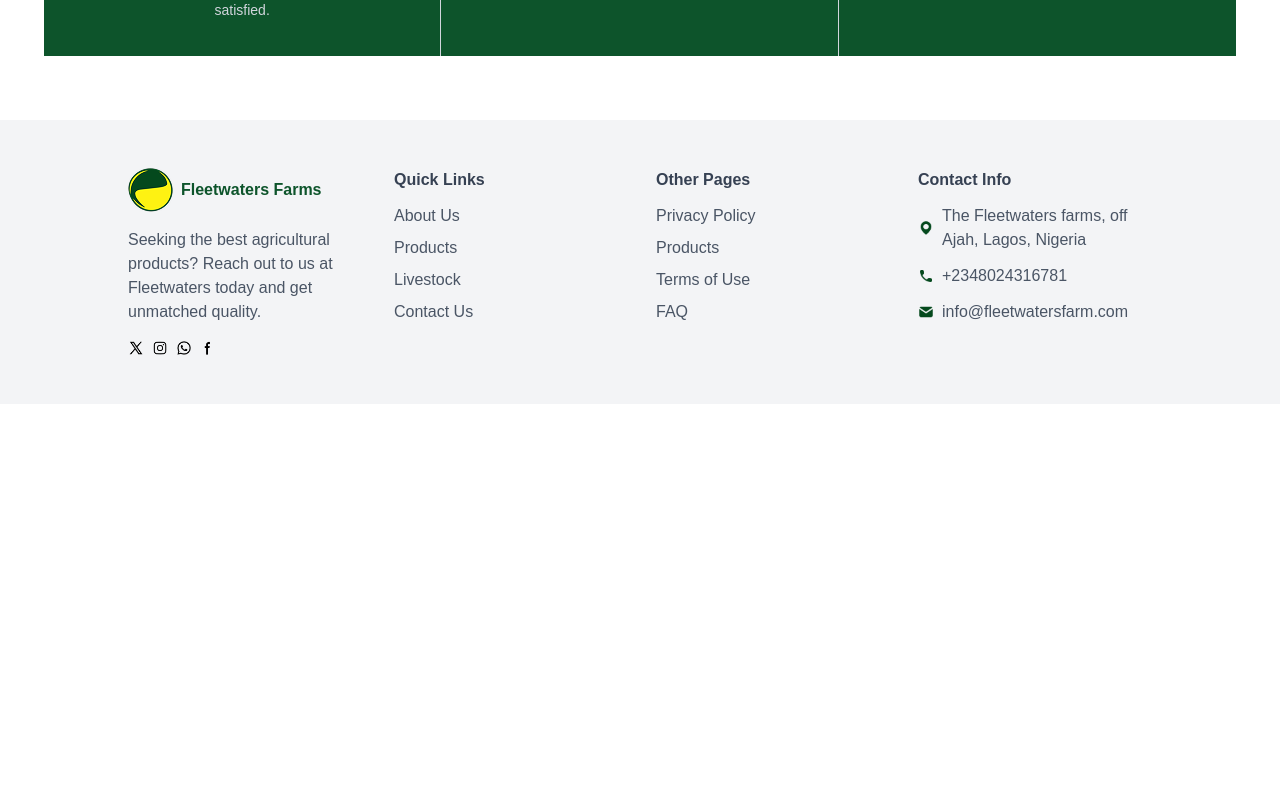
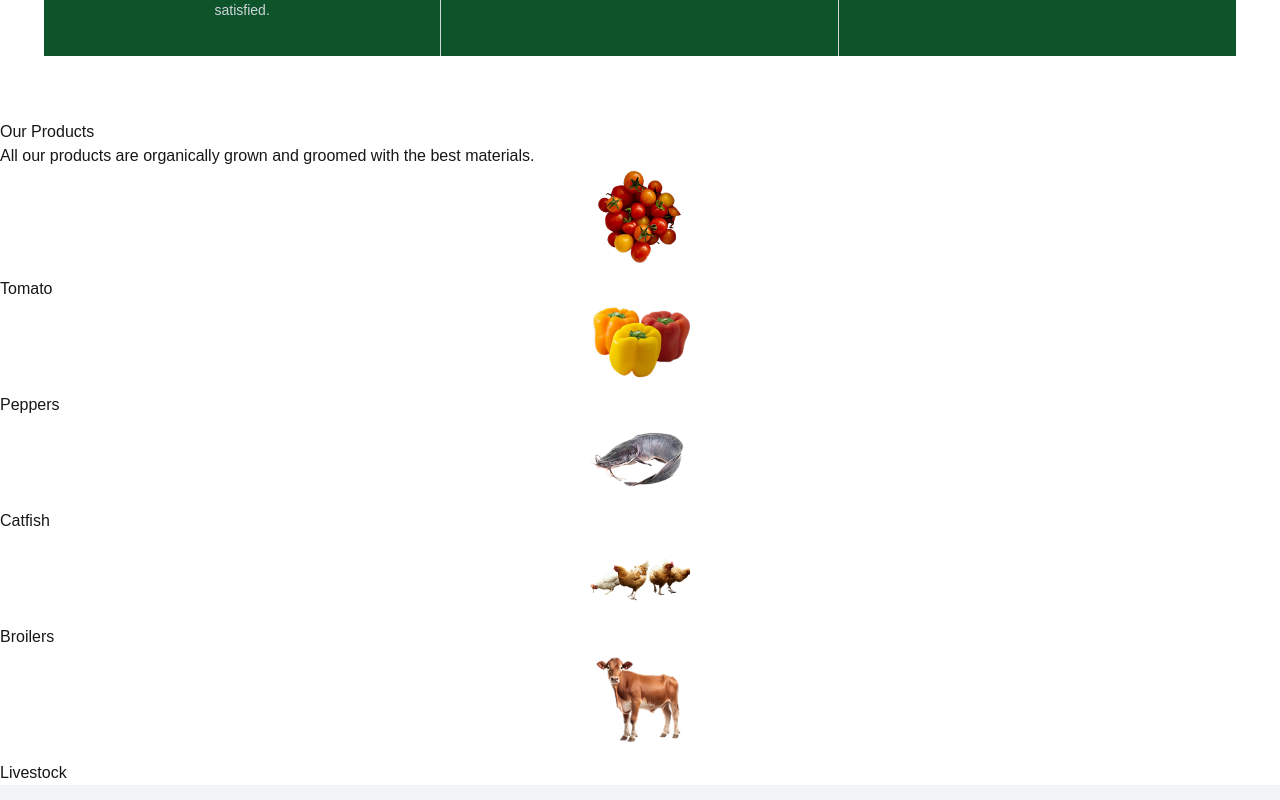
Before and after one commit to TopBoy7/fleetwaters-farm, a Next.js app: page / in a window 1280 px wide. Shown: the part 1700-2500 px from the top of the page. Before the commit the page ends 2104 px from the top, so only its background shows below. Built offline with nearby package versions, Linux system fonts and the light colour scheme.

Commit message:
products

```diff
--- a/src/app/page.js
+++ b/src/app/page.js
@@ -150,14 +150,77 @@ export default function Home() {
 
       <div>
         <div>
-          <h4></h4>
-          <p></p>
+          <h4>Our Products</h4>
+          <p>
+            All our products are organically grown and groomed with the best
+            materials.
+          </p>
           <div>
-            <div></div>
-            <div></div>
-            <div></div>
-            <div></div>
-            <div></div>
+            <div>
+              <div>
+                <Image
+                  src="/images/Tmt.png"
+                  alt="tomato"
+                  width={100}
+                  height={100}
+                  className="mx-auto mb-3 object-contain"
+                  priority
+                />
+              </div>
+              <p>Tomato</p>
+            </div>
+            <div>
+              <div>
+                <Image
+                  src="/images/Peppers.png"
+                  alt="pepper"
+                  width={100}
+                  height={100}
+                  className="mx-auto mb-3 object-contain"
+                  priority
+                />
+              </div>
+              <p>Peppers</p>
+            </div>
+            <div>
+              <div>
+                <Image
+                  src="/images/fish.png"
+                  alt="fish"
+                  width={100}
+                  height={100}
+                  className="mx-auto mb-3 object-contain"
+                  priority
+                />
+              </div>
+              <p>Catfish</p>
+            </div>
+            <div>
+              <div>
+                <Image
+                  src="/images/broilers.png"
+                  alt="chicken"
+                  width={100}
+                  height={100}
+                  className="mx-auto mb-3 object-contain"
+                  priority
+                />
+              </div>
+              <p>Broilers</p>
+            </div>
+            <div>
+              <div>
+                <Image
+                  src="/images/cow.png"
+                  alt="cow"
+                  width={100}
+                  height={100}
+                  className="mx-auto mb-3 object-contain"
+                  priority
+                />
+              </div>
+              <p>Livestock</p>
+            </div>
           </div>
         </div>
       </div>
```
